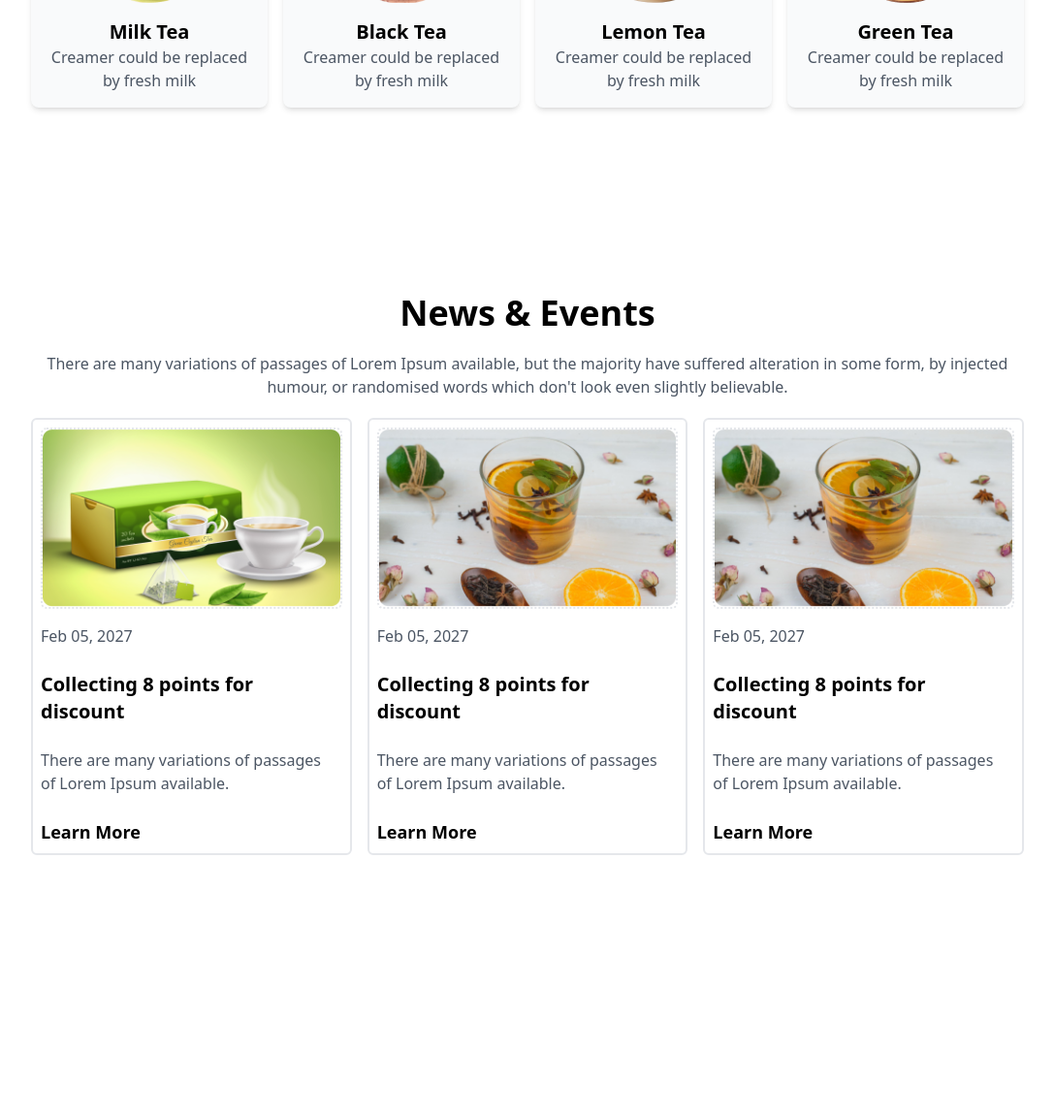
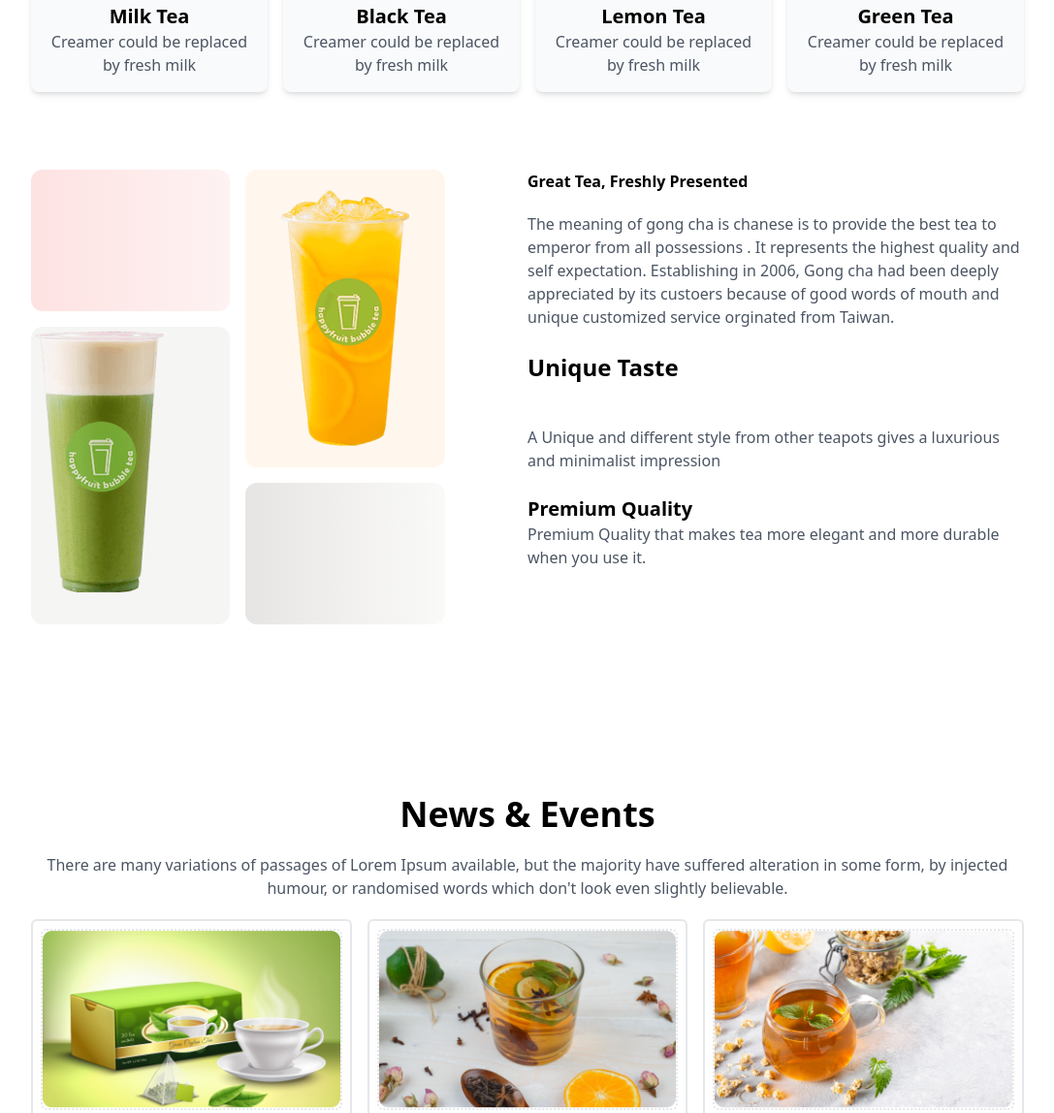
Before and after one commit to sharmin7677/Tea-House-Tailwind, a plain HTML site: page index.html in a window 1280 px wide. Shown: the part 1010-2158 px from the top of the page at 97% size, without its empty margins (96-1183 px from the left). Before the commit the page ends 1988 px from the top, so only its background shows below. Drawn offline with nearby package versions, Linux system fonts and the light colour scheme.

Commit message:
tea section done

```diff
--- a/index.html
+++ b/index.html
@@ -57,8 +57,9 @@
                 </div>
             </div>
         </header>
+
         <!-- Featured Section  -->
-        <section class="py-8 lg:py-24">
+        <section class="py-8 lg:py-20">
           <!-- text container-->
           <div class=" text-center ">
             <h1 class="text-3xl md:text-4xl font-bold mb-5">Our Featured Products</h1>
@@ -107,8 +108,42 @@
           </div>
 
         </section>
+        <!-- tea section -->
+              <section class="mb-24">
+                <div class="grid grid-cols-1 lg:grid-cols-2">
+                  <!-- Image Section -->
+                  <div class="grid grid-cols-2 grid-rows-3 gap-4 lg:w-5/6">
+                    <div
+                      class="h-38 bg-gradient-to-r from-red-100 to-red-50 rounded-xl"
+                    ></div>
+                    <div class= "bg-orange-50 row-span-2 rounded-xl">
+                      <img class="mx-auto my-5" src="images/fresh-1.png" alt="">
+                    </div>
+                    <div class=" bg-stone-100 row-span-2 rounded-xl">
+                      <img src="images/fresh-2.png" alt="">
+                    </div>
+                    <div
+                      class="h-38 bg-gradient-to-r from-stone-200 to-stone-50 rounded-xl"
+                    ></div>
+                    </div>
+            <!-- text -->
+            <div>
+              <h1 class="font-bold 5xl mb-5">Great Tea, Freshly Presented</h1>
+              <p class="text-gray-600 ">The meaning of gong cha is chanese is to provide the best tea to emperor from all possessions . It represents the highest quality and self expectation. Establishing in 2006, Gong cha had been deeply appreciated by its custoers  because of good words of mouth and unique customized service orginated from Taiwan.</p>
+              <br>
+              <h1 class="font-bold text-2xl mb-5">Unique Taste</h1>
+              <br>
+              <p class="text-gray-600 ">A Unique and different style from other teapots gives a luxurious and minimalist impression</p>
+              <br>
+              <h1 class="font-bold text-xl">Premium Quality</h1>
+              <p class="text-gray-600">Premium Quality that makes tea more elegant and more durable when you use it.</p>
+            </div>
+          </div>
+        </div>
+        </section>
+
         <!-- News section -->
-        <section class="py-8 lg:py-24">
+        <section class="py-8 lg:py-20">
           <!-- text container -->
           <div class="text-center">
             <h1 class="text-3xl md:text-4xl font-bold mb-5">News & Events</h1>
@@ -156,7 +191,7 @@
           <div class="border-solid border-2 border-gray-200 rounded-md mx-auto">
             <!-- img -->
             <div class="mx-2 my-2">
-              <img class="border-dotted border-2 border-gray-200 rounded-md w-full mx-auto " src="images/news-2.png" alt="">
+              <img class="border-dotted border-2 border-gray-200 rounded-md w-full mx-auto " src="images/news-3.png" alt="">
             </div>
             <!-- Text -->
             <div class="px-2 py-2">
```
